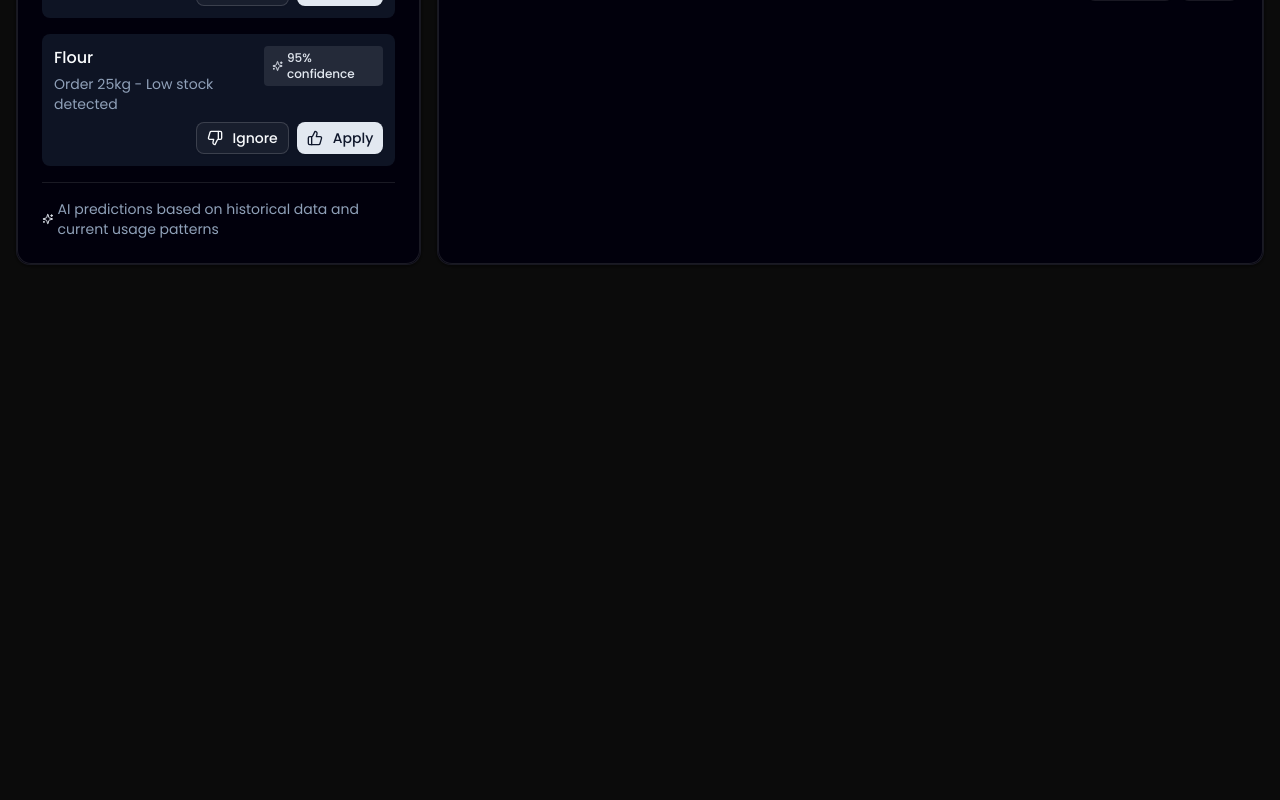
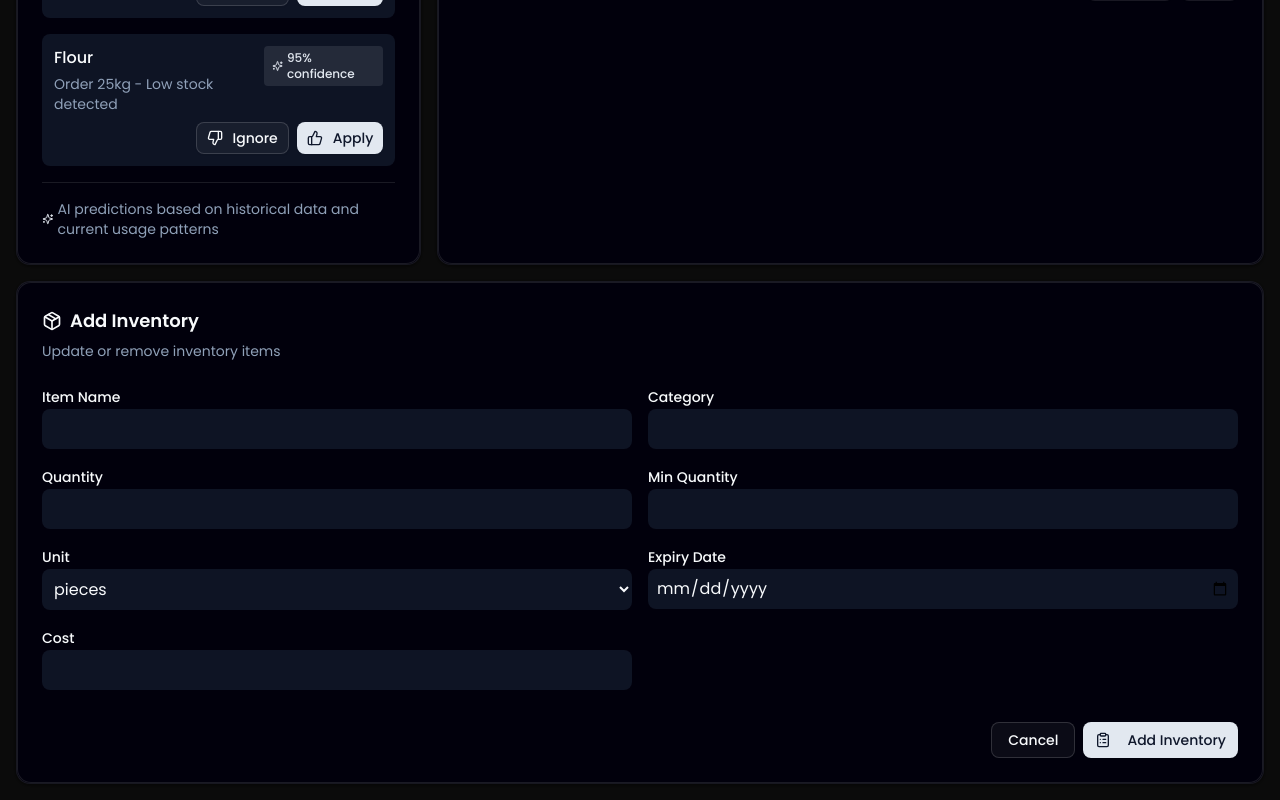
Before and after one commit to RajGajjar-01/HackItUp, a React (Vite) app in the folder frontend/: page /inventory in a window 1280 px wide. Shown: the part 1168-1968 px from the top of the page. Before the commit the page ends 1449 px from the top, so only its background shows below. Built offline with nearby package versions, Linux system fonts and the light colour scheme; a web font is replaced by a local one.

Commit message:
chad/add-inventory

```diff
--- a/frontend/package.json
+++ b/frontend/package.json
@@ -16,13 +16,16 @@
     "@radix-ui/react-slot": "^1.1.2",
     "@radix-ui/react-tabs": "^1.1.3",
     "@tailwindcss/vite": "^4.0.17",
+    "axios": "^1.8.4",
     "class-variance-authority": "^0.7.1",
     "clsx": "^2.1.1",
     "lucide-react": "^0.485.0",
+    "next-themes": "^0.4.6",
     "react": "^19.0.0",
     "react-dom": "^19.0.0",
     "react-router-dom": "^7.4.1",
     "recharts": "^2.15.1",
+    "sonner": "^2.0.2",
     "tailwind-merge": "^3.0.2",
     "tailwindcss": "^4.0.17",
     "tw-animate-css": "^1.2.5"
--- a/frontend/src/components/inventory/add-remove-inventory.jsx
+++ b/frontend/src/components/inventory/add-remove-inventory.jsx
@@ -0,0 +1,220 @@
+"use client";
+
+import { useState } from 'react';
+import { Card, CardContent, CardDescription, CardHeader, CardTitle } from "@/components/ui/card";
+import { Button } from "@/components/ui/button";
+import { Package, ClipboardList } from "lucide-react";
+import { Toaster, toast } from 'sonner';
+
+const units = [
+  'pieces',
+  'grams',
+  'kilograms',
+  'liters',
+  'milliliters',
+  'ounces',
+  'pounds',
+  'gallons',
+  'units'
+];
+
+export default function InventoryAddRemovalForm() {
+  const [formData, setFormData] = useState({
+    name: '',
+    category: '',
+    quantity: '',
+    minQuantity: '',
+    unit: 'pieces',
+    expiryDate: '',
+    cost: '',
+    restaurantId: '1'
+  });
+
+  const handleChange = (e) => {
+    const { name, value } = e.target;
+    setFormData(prev => ({ ...prev, [name]: value }));
+  };
+
+  const [isSubmitting, setIsSubmitting] = useState(false);
+
+  const handleSubmit = async (e) => {
+    e.preventDefault();
+    setIsSubmitting(true);
+
+    try {
+      // Convert numeric fields to numbers
+      const payload = {
+        ...formData,
+        quantity: Number(formData.quantity),
+        minQuantity: Number(formData.minQuantity),
+        cost: Number(formData.cost)
+      };
+
+      const response = await fetch('http://localhost:3000/api/inventory', {
+        method: 'POST',
+        headers: {
+          'Content-Type': 'application/json',
+        },
+        body: JSON.stringify(payload),
+      });
+
+      if (!response.ok) {
+        throw new Error(`HTTP error! status: ${response.status}`);
+      }
+
+      const data = await response.json();
+
+      toast({
+        title: "Success",
+        description: "Inventory item updated successfully",
+        variant: "default",
+      });
+
+      // Reset form after successful submission
+      setFormData({
+        name: '',
+        category: '',
+        quantity: '',
+        minQuantity: '',
+        unit: 'pieces',
+        expiryDate: '',
+        cost: '',
+        restaurantId: '1'
+      });
+
+    } catch (error) {
+      console.error('Error submitting form:', error);
+      toast({
+        title: "Error",
+        description: "Failed to update inventory item",
+        variant: "destructive",
+      });
+    } finally {
+      setIsSubmitting(false);
+    }
+  };
+
+  return (
+    <Card className="h-full">
+      <CardHeader>
+        <CardTitle className="text-lg flex items-center">
+          <Package className="mr-2 h-5 w-5" />
+          Add Inventory
+        </CardTitle>
+        <CardDescription>Update or remove inventory items</CardDescription>
+      </CardHeader>
+      <CardContent>
+        <form onSubmit={handleSubmit} className="space-y-4">
+          <div className="grid grid-cols-2 gap-4">
+            <div className="space-y-1">
+              <label className="text-sm font-medium">Item Name</label>
+              <input
+                type="text"
+                name="name"
+                value={formData.name}
+                onChange={handleChange}
+                className="w-full p-2 bg-muted/50 rounded-md"
+                required
+              />
+            </div>
+
+            <div className="space-y-1">
+              <label className="text-sm font-medium">Category</label>
+              <input
+                type="text"
+                name="category"
+                value={formData.category}
+                onChange={handleChange}
+                className="w-full p-2 bg-muted/50 rounded-md"
+                required
+              />
+            </div>
+          </div>
+
+          <div className="grid grid-cols-2 gap-4">
+            <div className="space-y-1">
+              <label className="text-sm font-medium">Quantity</label>
+              <input
+                type="number"
+                name="quantity"
+                value={formData.quantity}
+                onChange={handleChange}
+                className="w-full p-2 bg-muted/50 rounded-md"
+                min="0"
+                required
+              />
+            </div>
+
+            <div className="space-y-1">
+              <label className="text-sm font-medium">Min Quantity</label>
+              <input
+                type="number"
+                name="minQuantity"
+                value={formData.minQuantity}
+                onChange={handleChange}
+                className="w-full p-2 bg-muted/50 rounded-md"
+                min="0"
+                required
+              />
+            </div>
+          </div>
+
+          <div className="grid grid-cols-2 gap-4">
+            <div className="space-y-1">
+              <label className="text-sm font-medium">Unit</label>
+              <select
+                name="unit"
+                value={formData.unit}
+                onChange={handleChange}
+                className="w-full p-2 bg-muted/50 rounded-md"
+                required
+              >
+                {units.map(unit => (
+                  <option key={unit} value={unit}>{unit}</option>
+                ))}
+              </select>
+            </div>
+
+            <div className="space-y-1">
+              <label className="text-sm font-medium">Expiry Date</label>
+              <input
+                type="date"
+                name="expiryDate"
+                value={formData.expiryDate}
+                onChange={handleChange}
+                className="w-full p-2 bg-muted/50 rounded-md"
+                required
+              />
+            </div>
+          </div>
+
+          <div className="grid grid-cols-2 gap-4">
+            <div className="space-y-1">
+              <label className="text-sm font-medium">Cost</label>
+              <input
+                type="number"
+                name="cost"
+                value={formData.cost}
+                onChange={handleChange}
+                className="w-full p-2 bg-muted/50 rounded-md"
+                min="0"
+                step="0.01"
+                required
+              />
+            </div>
+          </div>
+
+          <div className="flex justify-end gap-2 pt-4">
+            <Button variant="outline" type="button">
+              Cancel
+            </Button>
+            <Button type="submit">
+              <ClipboardList className="mr-2 h-4 w-4" />
+              Add Inventory
+            </Button>
+          </div>
+        </form>
+      </CardContent>
+    </Card>
+  );
+}
--- /dev/null
+++ b/frontend/src/components/ui/sonner.jsx
@@ -0,0 +1,24 @@
+import { useTheme } from "next-themes"
+import { Toaster as Sonner } from "sonner";
+
+const Toaster = ({
+  ...props
+}) => {
+  const { theme = "system" } = useTheme()
+
+  return (
+    <Sonner
+      theme={theme}
+      className="toaster group"
+      style={
+        {
+          "--normal-bg": "var(--popover)",
+          "--normal-text": "var(--popover-foreground)",
+          "--normal-border": "var(--border)"
+        }
+      }
+      {...props} />
+  );
+}
+
+export { Toaster }
--- a/frontend/src/pages/inventory.jsx
+++ b/frontend/src/pages/inventory.jsx
@@ -2,6 +2,7 @@ import CameraFeed from "@/components/inventory/camera-feed"
 import StockLevels from "@/components/inventory/stock-levels"
 import AiReplenishment from "@/components/inventory/ai-replenishment"
 import PurchaseOrders from "@/components/inventory/purchase-orders"
+import InventoryAddRemovalForm from "@/components/inventory/add-remove-inventory"
 
 export default function InventoryPage() {
   return (
@@ -37,6 +38,9 @@ export default function InventoryPage() {
         <div className="lg:col-span-2 bg-card rounded-xl shadow-sm border">
           <PurchaseOrders />
         </div>
+        <div className="lg:col-span-3 bg-card rounded-xl shadow-sm border">
+          <InventoryAddRemovalForm />
+        </div>
       </div>
     </div>
   )
```
Also changed, not shown: 1 other file (tests, documents, lock files or other folders).
